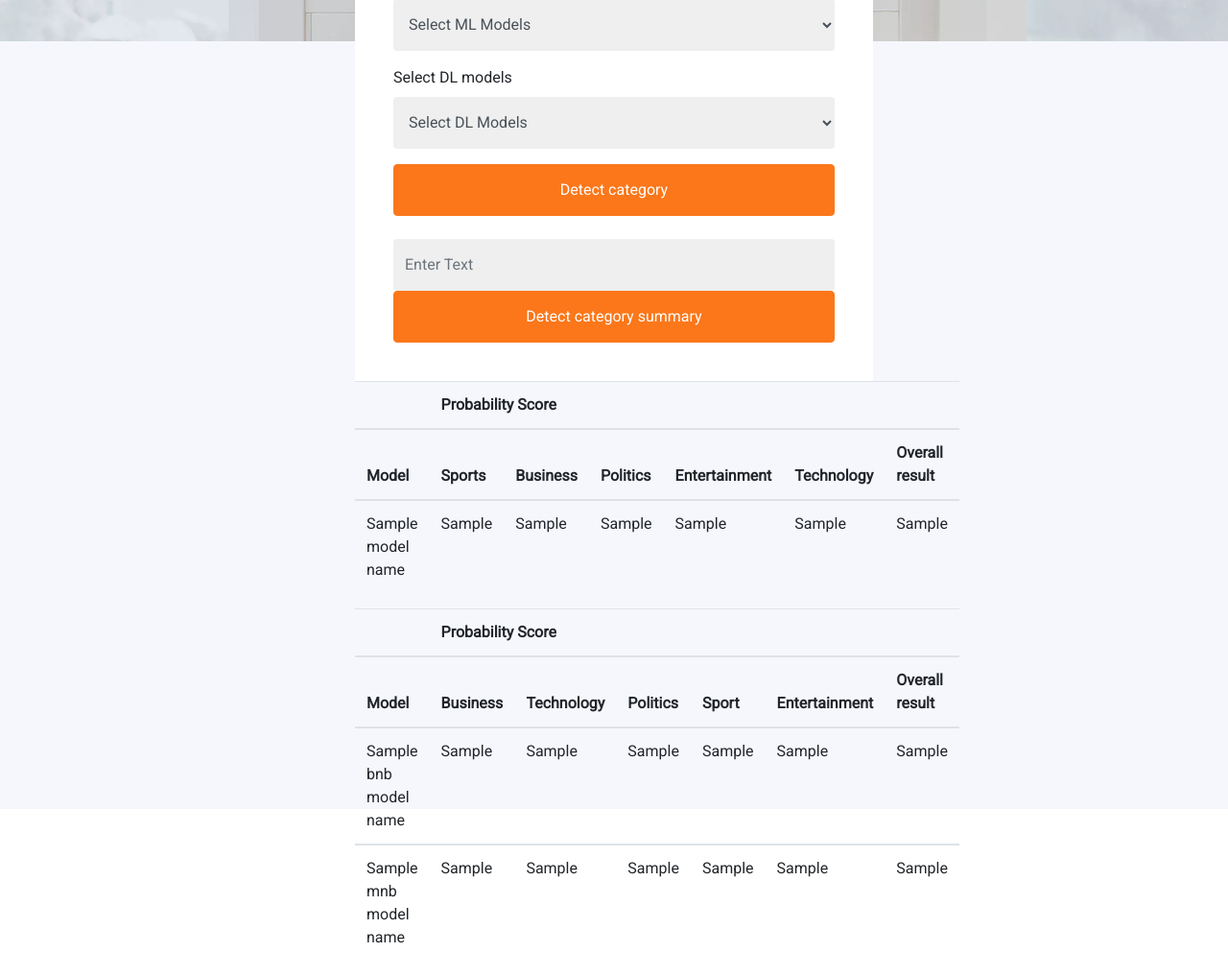
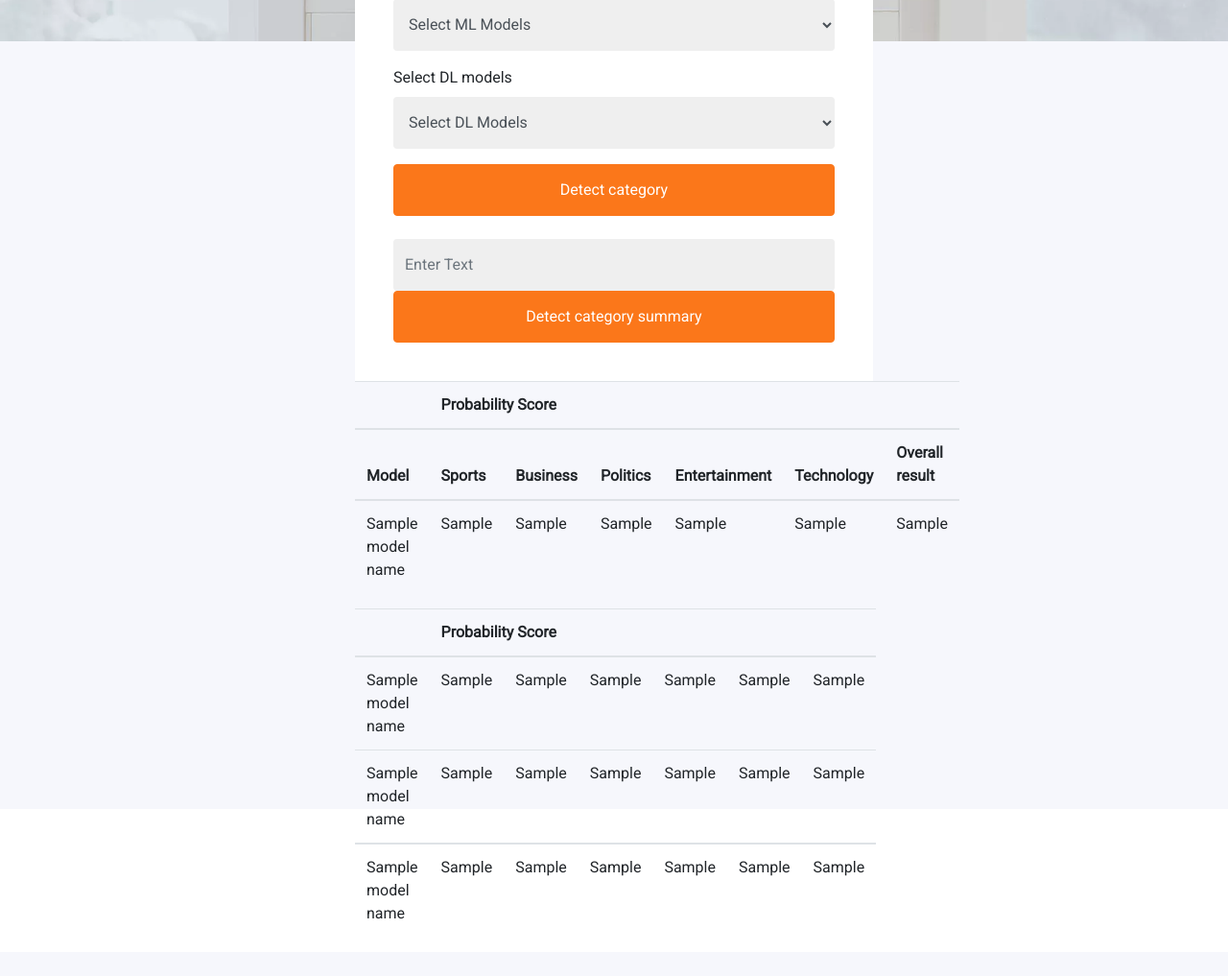
Before and after one commit to harmangahir/news_article_sorting_nlp, a Flask app: template templates/index.html in a window 1280 px wide. Shown: the part 157-1174 px from the top of the page at 96% size. After the commit the page ends 1115 px from the top, so only its background shows below. Run offline with Flask 2, Linux system fonts and the light colour scheme; the template is opened without the code that fills it: most values are stand-ins (such as "Sample title", 1, 10 or a date in 2020); parts of the project's set-up code (start-up, migrations or seed data) failed here and were passed over; some libraries are stand-ins or nearby versions.

Commit message:
The web app is ready

```diff
--- a/app.py
+++ b/app.py
@@ -18,39 +18,6 @@ def home():
 
 
 
-# def predict_api():
-
-
-
-#     print('a')
-#     return jsonify(tuple1[0])
-    # processed_text = processed_data.preprocessing(data)
-    #
-    # print(model)
-    # print(processed_text)
-    #
-    # return jsonify(tuple1[5])
-#     data=request.json
-#     print(data)
-#
-#     print(processed_text)
-#     output = label_fit.inverse_transform(model.predict(tfidf_vector.transform([processed_text])))[0]
-
-
-#     print(output)
-
-#     return jsonify(output)
-
-    #model_name = request.form['ml_model']
-
-
-
-
-
-        # return render_template("index.html", BNB_model_name=BNB_model,BNB_business=BNB_business_percentage, BNB_tech=BNB_tech_percentage,BNB_politics=BNB_politics_percentage,BNB_sport=BNB_sport_percentage,BNB_entertainment=BNB_entertainment_percentage ,BNB_predicted_category=BNB_output,MNB_model_name=MNB_model,MNB_business=MNB_business_percentage, MNB_tech=MNB_tech_percentage,MNB_politics=MNB_politics_percentage,MNB_sport=MNB_sport_percentage,MNB_entertainment=MNB_entertainment_percentage ,MNB_predicted_category=MNB_output)
-
-
-
 
 @app.route('/predict',methods=['POST'])
 
@@ -59,10 +26,10 @@ def predict():
     data= request.form['article']
     model_name = request.form['ml_model']
     processed_text = processed_data.preprocessing(data)
-    if(model_name == 'BNB'):
-        model = pk.load(open('models/model_BNB.pk','rb'))
+    if(model_name == 'MNB'):
+        model = pk.load(open('models/model_MNB.pk','rb'))
         p_tfidf = tfidf_vector.transform(processed_text)
-        result1 = model.predict(p_tfidf)[1]
+        result1 = model.predict(p_tfidf)[0]
         score = model.predict_proba(tfidf_vector.transform(processed_text))[result1]
         business_percentage=round(score[0]*100,2)
         tech_percentage=round(score[1]*100,2)
@@ -70,37 +37,50 @@ def predict():
         sport_percentage=round(score[3]*100,2)
         entertainment_percentage=round(score[4]*100,2)
         model_prediction = label_fit.inverse_transform(model.predict(tfidf_vector.transform(processed_text)))[0]
-        return render_template("index.html", model_name = model,BNB_business_prob = business_percentage, BNB_tech_prob=tech_percentage,BNB_political_prob = politics_percentage,BNB_sport_prob = sport_percentage,BNB_entertainment_prob = entertainment_percentage,predicted_category = model_prediction)
 
-#         # return render_template("index.html", BNB_model_name=BNB_model,BNB_business=BNB_business_percentage, BNB_tech=BNB_tech_percentage,BNB_politics=BNB_politics_percentage,BNB_sport=BNB_sport_percentage,BNB_entertainment=BNB_entertainment_percentage ,BNB_predicted_category=BNB_output,MNB_model_name=MNB_model,MNB_business=MNB_business_percentage, MNB_tech=MNB_tech_percentage,MNB_politics=MNB_politics_percentage,MNB_sport=MNB_sport_percentage,MNB_entertainment=MNB_entertainment_percentage ,MNB_predicted_category=MNB_output)
+        return render_template("index.html", model_name = 'Multinomial NB',MNB_sport_prob = sport_percentage,MNB_business_prob = business_percentage,MNB_politics_prob = politics_percentage,MNB_entertainment_prob = entertainment_percentage, MNB_tech_prob=tech_percentage,predicted_category = model_prediction)
+    elif(model_name == 'BNB'):
+        model = pk.load(open('models/model_BNB.pk','rb'))
+        p_tfidf = tfidf_vector.transform(processed_text)
+        result1 = model.predict(p_tfidf)[0]
+        score = model.predict_proba(tfidf_vector.transform(processed_text))[result1]
+        business_percentage=round(score[0]*100,2)
+        tech_percentage=round(score[1]*100,2)
+        politics_percentage=round(score[2]*100,2)
+        sport_percentage=round(score[3]*100,2)
+        entertainment_percentage=round(score[4]*100,2)
+        model_prediction = label_fit.inverse_transform(model.predict(tfidf_vector.transform(processed_text)))[0]
 
-#         return render_template("index.html", model_name=model, business_prob = tuple1[0])
+        return render_template("index.html", model_name = 'Bernoulli NB',BNB_sport_prob = sport_percentage,BNB_business_prob = business_percentage,BNB_politics_prob = politics_percentage,BNB_entertainment_prob = entertainment_percentage, BNB_tech_prob=tech_percentage,predicted_category = model_prediction)
 
+    elif(model_name == 'CNB'):
+        model = pk.load(open('models/model_CNB.pk','rb'))
+        p_tfidf = tfidf_vector.transform(processed_text)
+        result1 = model.predict(p_tfidf)[0]
+        score = model.predict_proba(tfidf_vector.transform(processed_text))[result1]
+        business_percentage=round(score[0]*100,2)
+        tech_percentage=round(score[1]*100,2)
+        politics_percentage=round(score[2]*100,2)
+        sport_percentage=round(score[3]*100,2)
+        entertainment_percentage=round(score[4]*100,2)
+        model_prediction = label_fit.inverse_transform(model.predict(tfidf_vector.transform(processed_text)))[0]
 
+        return render_template("index.html", model_name = 'Complement NB',CNB_sport_prob = sport_percentage,CNB_business_prob = business_percentage,CNB_politics_prob = politics_percentage,CNB_entertainment_prob = entertainment_percentage, CNB_tech_prob=tech_percentage,predicted_category = model_prediction)
 
-#     elif(model_name == 'CNB'):
-#         model = pk.load(open('model_CNB.pk','rb'))
-#         predict_category(model,processed_text)
-#     elif(model_name == 'GNB'):
-#         model = pk.load(open('model_GNB.pk','rb'))
-#         predict_category(model,processed_text)
-#     elif(model_name == 'GRU'):
-#         model = pk.load(open('model_GRU.pk','rb'))
-#         predict_category(model,processed_text)
+    elif(model_name == 'RFC'):
+        model = pk.load(open('models/model_RFC.pk','rb'))
+        p_tfidf = tfidf_vector.transform(processed_text)
+        result1 = model.predict(p_tfidf)[0]
+        score = model.predict_proba(tfidf_vector.transform(processed_text))[result1]
+        business_percentage=round(score[0]*100,2)
+        tech_percentage=round(score[1]*100,2)
+        politics_percentage=round(score[2]*100,2)
+        sport_percentage=round(score[3]*100,2)
+        entertainment_percentage=round(score[4]*100,2)
+        model_prediction = label_fit.inverse_transform(model.predict(tfidf_vector.transform(processed_text)))[0]
 
-#     elif(model_name == 'SGD'):
-#         model = pk.load(open('model_SGD.pk','rb'))
-#         predict_category(model,processed_text)
-#     elif(model_name == 'RFC'):
-#         model = pk.load(open('model_RFC.pk','rb'))
-#         predict_category(model,processed_text)
+        return render_template("index.html", model_name = 'Random Forest',RFC_sport_prob = sport_percentage,RFC_business_prob = business_percentage,RFC_politics_prob = politics_percentage,RFC_entertainment_prob = entertainment_percentage, RFC_tech_prob=tech_percentage,predicted_category = model_prediction)
 
-#     elif(model_name == 'MNB'):
-#         model = pk.load(open('model_MNB.pk','rb'))
-#         predict_category(model,processed_text)
-#     elif(model_name == 'LSTM'):
-#         model = load_model('model_LSTM.h5')
-#         predict_category(model,processed_text)
 
 
 
--- a/templates/index.html
+++ b/templates/index.html
@@ -37,7 +37,6 @@
         <option value="MNB">MNB</option>
         <option value="BNB">BNB</option>
         <option value="CNB">CNB</option>
-        <option value="SGD">SGD</option>
         <option value="RFC">RFC</option>
       </select>
 </div>
@@ -85,11 +84,11 @@
     <tbody>
       <tr>
         <td>{{model_name}}</td>
-        <td>{{BNB_sports_prob}}</td>
-        <td>{{BNB_business_prob}}</td>
-        <td>{{BNB_politics_prob}}</td>
-        <td>{{BNB_entertainment_prob}}</td>
-        <td>{{BNB_tech_prob}}</td>
+        <td>{{MNB_sport_prob}}</td>
+        <td>{{MNB_business_prob}}</td>
+        <td>{{MNB_politics_prob}}</td>
+        <td>{{MNB_entertainment_prob}}</td>
+        <td>{{MNB_tech_prob}}</td>
         <td>{{predicted_category}}</td>
       </tr>
     </tbody>
@@ -105,36 +104,36 @@
     </thead>
     <thead>
       <tr>
-        <th>Model</th>
-        <th>Business</th>
-        <th>Technology</th>
-        <th>Politics</th>
-        <th>Sport</th>
-        <th>Entertainment</th>
-        <th>Overall result</th>
+        <td>{{model_name}}</td>
+        <td>{{BNB_sport_prob}}</td>
+        <td>{{BNB_business_prob}}</td>
+        <td>{{BNB_politics_prob}}</td>
+        <td>{{BNB_entertainment_prob}}</td>
+        <td>{{BNB_tech_prob}}</td>
+        <td>{{predicted_category}}</td>
       </tr>
 
     </thead>
     <tbody>
       <tr>
-        <td>{{BNB_model_name}}</td>
-        <td>{{BNB_business}}</td>
-        <td>{{BNB_tech}}</td>
-        <td>{{BNB_politics}}</td>
-        <td>{{BNB_sport}}</td>
-        <td>{{BNB_entertainment}}</td>
-        <td>{{BNB_predicted_category}}</td>
+        <td>{{model_name}}</td>
+        <td>{{CNB_sport_prob}}</td>
+        <td>{{CNB_business_prob}}</td>
+        <td>{{CNB_politics_prob}}</td>
+        <td>{{CNB_entertainment_prob}}</td>
+        <td>{{CNB_tech_prob}}</td>
+        <td>{{predicted_category}}</td>
       </tr>
     </tbody>
     <tbody>
       <tr>
-        <td>{{MNB_model_name}}</td>
-        <td>{{MNB_business}}</td>
-        <td>{{MNB_tech}}</td>
-        <td>{{MNB_politics}}</td>
-        <td>{{MNB_sport}}</td>
-        <td>{{MNB_entertainment}}</td>
-        <td>{{MNB_predicted_category}}</td>
+        <td>{{model_name}}</td>
+        <td>{{RFC_sport_prob}}</td>
+        <td>{{RFC_business_prob}}</td>
+        <td>{{RFC_politics_prob}}</td>
+        <td>{{RFC_entertainment_prob}}</td>
+        <td>{{RFC_tech_prob}}</td>
+        <td>{{predicted_category}}</td>
       </tr>
     </tbody>
   </table>
```
